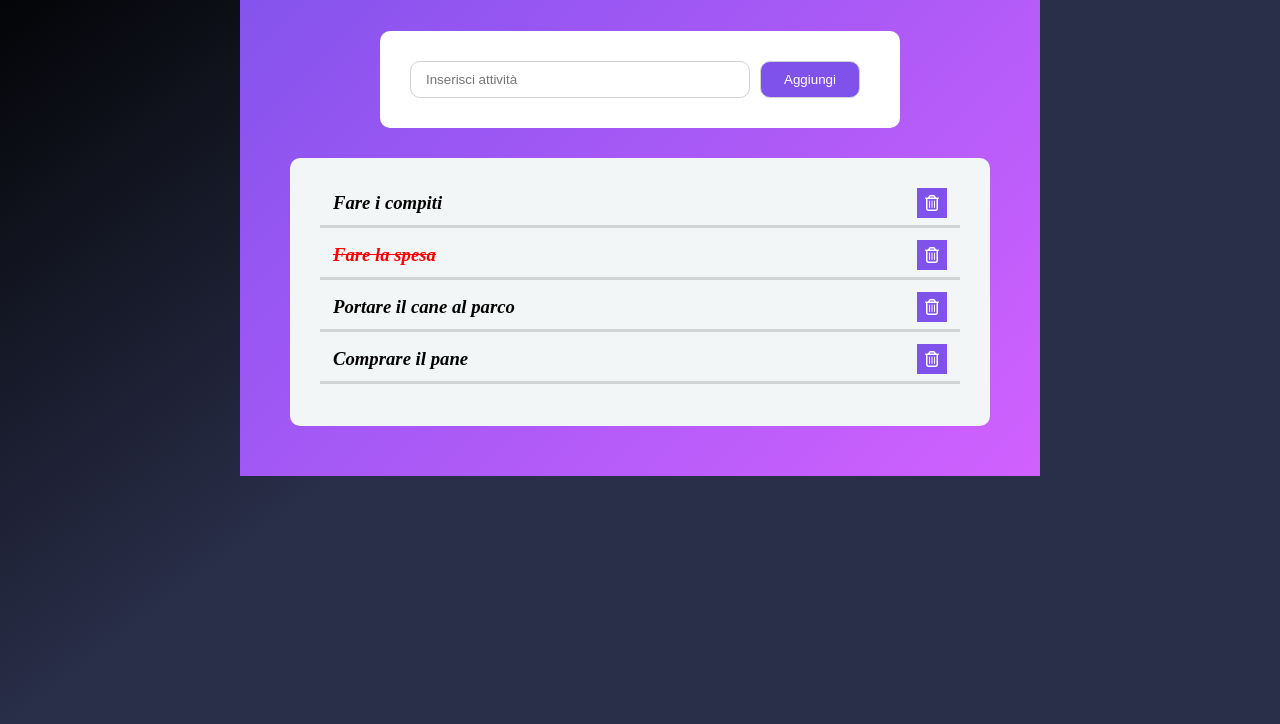
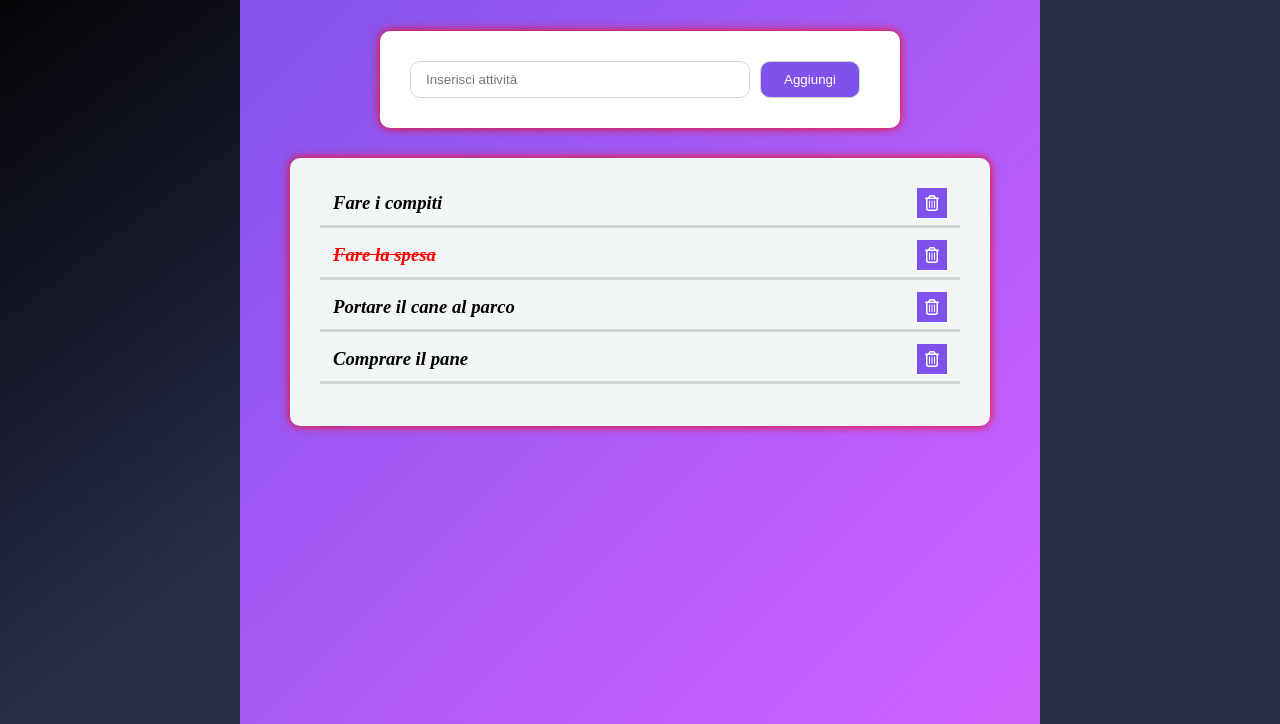
Before and after one commit to Pietro-fe01/vue-todolist, a plain HTML site: page index.html in a window 1280 px wide. Shown: the part 76-800 px from the top of the page. Drawn offline with nearby package versions, Linux system fonts and the light colour scheme.

Commit message:
Aggiunto shadow

```diff
--- a/css/style.css
+++ b/css/style.css
@@ -9,7 +9,6 @@
 
 body{
     background: linear-gradient(143deg, rgba(0,0,0,1) 0%, rgba(41,46,73,1) 46%);
-    height: 100vh;
 }
 
 /*------------------
@@ -17,6 +16,7 @@ body{
 ------------------*/
 .container{
     max-width: 800px;
+    height: 100vh;
     margin: auto;
     background: linear-gradient(
         135deg,
@@ -53,6 +53,7 @@ main.to-do{
     margin: auto;
     padding: 1.875rem 1.5625rem;
     border-radius: .625rem;
+    filter: drop-shadow(0px 0px 5px red);
 }
 
 .to-do__inputform input,
@@ -87,6 +88,9 @@ main.to-do{
     margin: 1.875rem 3.125rem;
     padding: 1.875rem;
     border-radius: .625rem;
+    max-height: 429px;
+    overflow-y: auto;
+    filter: drop-shadow(0px 0px 5px red);
 }
 
 .to-do__list_container ul{
```
